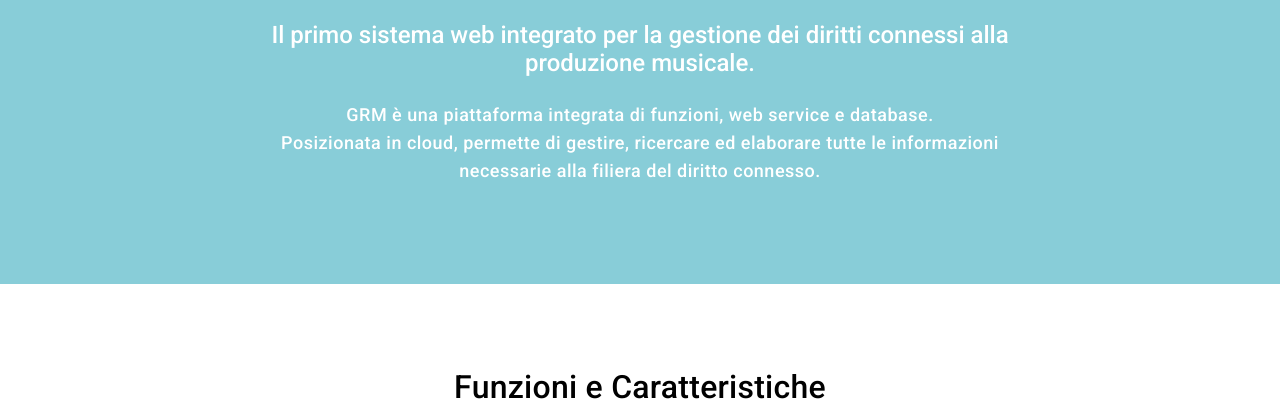
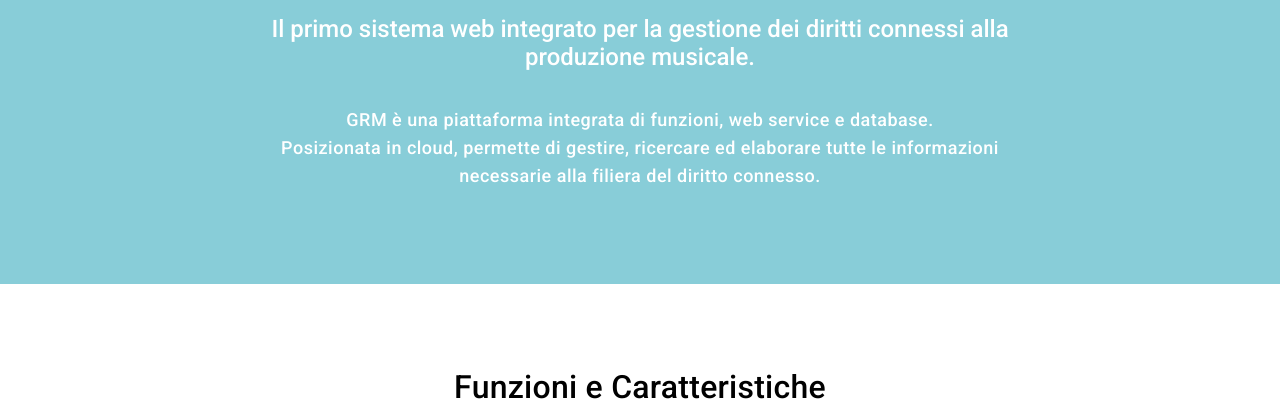
Before and after one commit to WINTERANDREA/grm_test, a plain HTML site: page produttore.html in a window 1280 px wide. Shown: the part 804-1205 px from the top of the page. Drawn offline with nearby package versions, Linux system fonts and the light colour scheme.

Commit message:
Add files via upload

```diff
--- a/produttore.html
+++ b/produttore.html
@@ -82,12 +82,12 @@
         <div class="header__logo-p"></div>
       </div>
       <div class="header__container-p">
-        <div class="header__title pt-5">Produttore</div>
-        <div class="header__subtitle py-4">
+        <div class="header__title">Produttore</div>
+        <div class="header__subtitle">
           Il primo sistema web integrato per la gestione dei diritti connessi
           alla produzione musicale.
         </div>
-        <div class="header__footer pb-3">
+        <div class="header__footer">
           GRM è una piattaforma integrata di funzioni, web service e
           database.<br />Posizionata in cloud, permette di gestire, ricercare ed
           elaborare tutte le informazioni necessarie alla filiera del diritto
```
